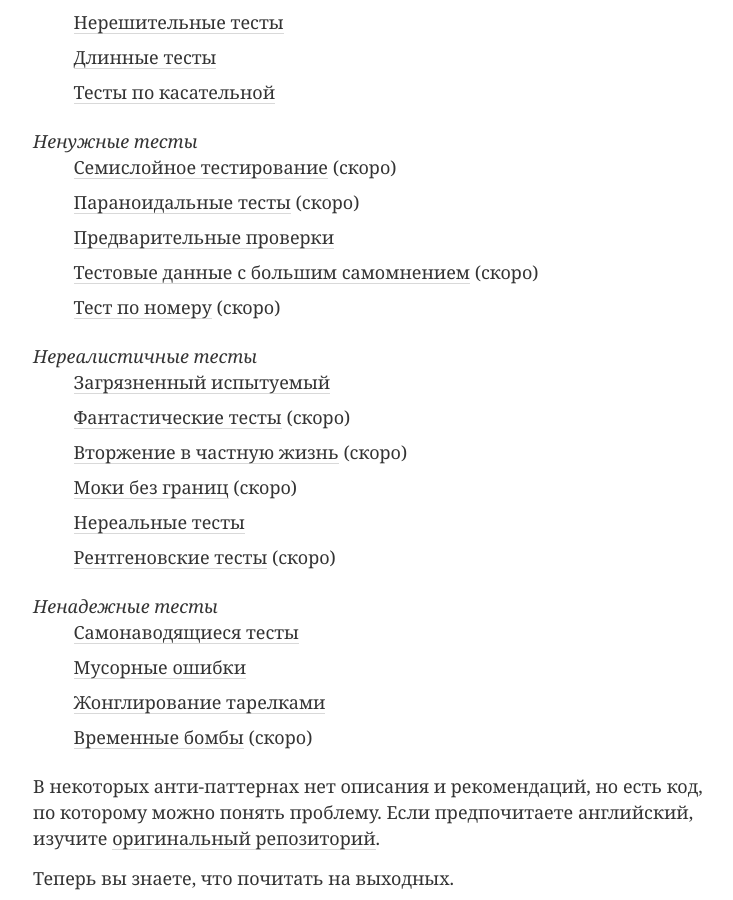
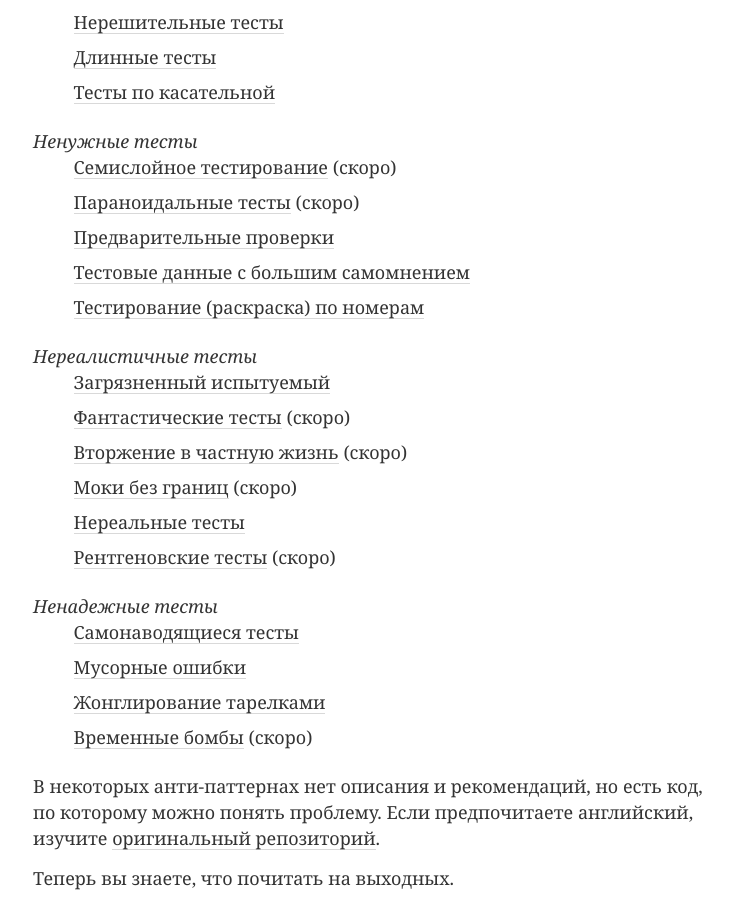
Before and after one commit to vast/vast.github.io, a Jekyll site: the page built from _posts/2016-09-08-test-smells-ru.md, in a window 1280 px wide and 900 px high, scrolled down 1222 px. Shown: the whole window, without its empty margins (247-980 px from the left). Built offline with Jekyll 4.4.1, drawn with Linux system fonts in a browser that asks for light colours; a style sheet for code colours, icons or effects is not loaded.

Commit message:
bump smells list

```diff
--- a/_posts/2016-09-08-test-smells-ru.md
+++ b/_posts/2016-09-08-test-smells-ru.md
@@ -39,8 +39,8 @@ layout: default
 * [Семислойное тестирование](https://github.com/vast/test-smells/blob/master/smells/unnecessary/7-layer-testing.js) (скоро)
 * [Параноидальные тесты](https://github.com/vast/test-smells/blob/master/smells/unnecessary/paranoid.js) (скоро)
 * [Предварительные проверки](https://github.com/vast/test-smells/blob/master/smells/unnecessary/premature-assertions.js)
-* [Тестовые данные с большим самомнением](https://github.com/vast/test-smells/blob/master/smells/unnecessary/self-important-test-data.js) (скоро)
-* [Тест по номеру](https://github.com/vast/test-smells/blob/master/smells/unnecessary/test-by-number.js) (скоро)
+* [Тестовые данные с большим самомнением](https://github.com/vast/test-smells/blob/master/smells/unnecessary/self-important-test-data.js)
+* [Тестирование (раскраска) по номерам](https://github.com/vast/test-smells/blob/master/smells/unnecessary/test-by-number.js)
 
 ### Нереалистичные тесты
 
```
